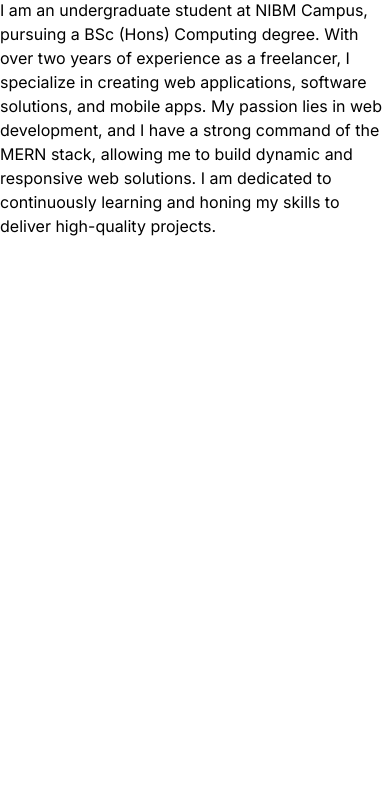
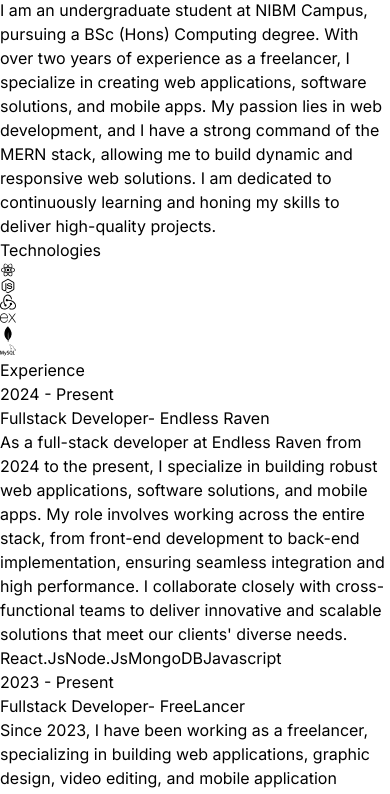
Before and after one commit to Ishan-Sandaruwan/my-portfolio-, a React (Vite) app: page / in a window 390 px wide. Shown: the part 1190-1984 px from the top of the page. Before the commit the page ends 1428 px from the top, so only its background shows below. Built offline with nearby package versions, Linux system fonts and the light colour scheme.

Commit message:
complete experience section

```diff
--- a/src/App.jsx
+++ b/src/App.jsx
@@ -1,7 +1,9 @@
 import "./App.css";
 import About from "./components/About";
+import Experience from "./components/Experience";
 import Hero from "./components/Hero";
 import Navbar from "./components/Navbar";
+import Technologies from "./components/Technologies";
 
 function App() {
   return (
@@ -13,6 +15,8 @@
         <Navbar/>
         <Hero />
         <About/>
+        <Technologies/>
+        <Experience/>
       </div>
     </div>
   );
--- a/src/components/About.jsx
+++ b/src/components/About.jsx
@@ -2,33 +2,28 @@
 
 const About = () => {
   return (
-    <div className="border-b border-neutral-700 lg:h-screen w-full flex justify-center items-center">
-      <div className="flex flex-col h-full w-full justify-evenly">
-        <h2 className="text-center text-5xl my-20">
-          About <span className="text-neutral-500"> Me</span>
-        </h2>
-        <div className="flex lg:flex-wrap flex-wrap-reverse">
-          <div className="w-full lg:w-1/2 lg:p-12 ">
+    <div className="border-b border-neutral-700 lg:h-screen w-full flex justify-center items-center pb-20 lg:pb-0">
+      <div className="flex lg:flex-wrap flex-wrap-reverse items-center pt-20 lg:pt-0">
+        <div className="w-full lg:w-1/2 lg:h-full lg:p-8">
           <img
             src="./hero.jpg"
             alt="about img"
-              className="h-[32rem] w-[32rem] rounded-2xl object-cover brightness-50 hover:brightness-100 transition-colors cursor-pointer shadow-lg shadow-purple-950 lg:ml-auto mx-auto lg:mx-0"
+            className="h-[65vh] rounded-2xl object-cover brightness-50 hover:brightness-100 transition-colors cursor-pointer shadow-lg shadow-purple-950 mx-auto mt-8 lg:mt-0"
           />
         </div>
-          <div className="w-full lg:w-1/2">
-            <div className="flex justify-center items-center lg:justify-start">
-              <p className="my-2 max-w-xl py-12">
-                I am an undergraduate student at NIBM Campus, pursuing a BSc
-                (Hons) Computing degree. With over two years of experience as a
-                freelancer, I specialize in creating web applications, software
-                solutions, and mobile apps. My passion lies in web development,
-                and I have a strong command of the MERN stack, allowing me to
-                build dynamic and responsive web solutions. I am dedicated to
-                continuously learning and honing my skills to deliver
-                high-quality projects.
+        <div className="w-full lg:w-1/2 flex flex-col justify-center items-center lg:items-start">
+          <h2 className="text-center text-5xl pb-16">
+            About <span className="text-neutral-500"> Me</span>
+          </h2>
+          <p className="pt-6 my-2 max-w-xl py-6 text-justify lg:text-left">
+            I am an undergraduate student at NIBM Campus, pursuing a BSc (Hons)
+            Computing degree. With over two years of experience as a freelancer,
+            I specialize in creating web applications, software solutions, and
+            mobile apps. My passion lies in web development, and I have a strong
+            command of the MERN stack, allowing me to build dynamic and
+            responsive web solutions. I am dedicated to continuously learning
+            and honing my skills to deliver high-quality projects.
           </p>
-            </div>
-          </div>
         </div>
       </div>
     </div>
--- /dev/null
+++ b/src/components/Experience.jsx
@@ -0,0 +1,32 @@
+import React from "react";
+import { Experience as exp } from "../constants/index.js";
+const Experience = () => {
+  return (
+    <div className='"border-b border-neutral-700 w-full  pb-20 lg:pb-0'>
+      <h3 className="my-20 text-center text-4xl">Experience</h3>
+      <div>
+        {exp.map((exp, index) => (
+          <div key={index} className="mb-8 flex flex-wrap lg:justify-center">
+            <div className="w-full lg:w-1/4">
+                <p className="mb-2 text-sm text-neutral-400">{exp.year}</p>
+            </div>
+            <div className="w-full max-w-xl lg:w-3/4">
+                <h6 className="mb-2 font-semibold">
+                    {exp.role}-{" "}
+                    <span className="text-sm text-purple-100">
+                        {exp.company}
+                    </span>
+                </h6>
+                <p className="mb-4 text-neutral-400">
+                    {exp.description}
+                </p>
+                {exp.technologies.map((tech,index)=>(<span key={index} className="mr-2 mt-4 rounded bg-neutral-900 px-2 py-1 text-sm font-medium text-purple-800">{tech}</span>))}
+            </div>
+          </div>
+        ))}
+      </div>
+    </div>
+  );
+};
+
+export default Experience;
--- a/src/components/Hero.jsx
+++ b/src/components/Hero.jsx
@@ -3,15 +3,15 @@
 const Hero = () => {
   return (
     <div
-      className="border-b border-neutral-700 lg:h-screen w-full flex justify-center items-center"
+      className="border-b border-neutral-700 lg:h-screen w-full flex justify-center items-center pb-20 lg:pb-0"
       id="hero"
     >
       <div className="flex flex-wrap items-center">
-        <div className="w-full lg:w-1/2 h-screen lg:h-auto flex flex-col items-center justify-center lg:items-start">
+        <div className="w-full lg:w-1/2 h-screen lg:h-auto flex flex-col justify-center lg:items-start">
           <h1 className="pb-16 text-6xl font-thin tracking-tight lg:mt-16 lg:text-6xl xl:text-8xl">
             Ishan Sandaruwan
           </h1>
-          <span className="text-2xl bg-gradient-to-tr from-pink-300 via-slate-400 to-purple-500 bg-clip-text tracking-tight text-transparent">
+          <span className="text-2xl bg-gradient-to-tr from-pink-300 via-slate-400 to-purple-500 bg-clip-text tracking-tight text-transparent ">
             Full Stack Developer
           </span>
           <p className="lg:pt-6 pt-16 my-2 max-w-xl py-6 font-light tracking-tighter">
@@ -23,11 +23,11 @@
           </p>
         </div>
 
-        <div className="w-full lg:w-1/2 h-screen lg:h-full lg:p-8 flex justify-center items-center">
+        <div className="w-full lg:w-1/2 lg:h-full lg:p-8 ">
           <img
             src="./profile.jpeg"
             alt="Ishan Sandaruwan"
-            className="h-[65vh] rounded-2xl object-cover brightness-50 hover:brightness-100 transition-colors cursor-pointer shadow-lg shadow-purple-950"
+            className="h-[65vh] rounded-2xl object-cover brightness-50 hover:brightness-100 transition-colors cursor-pointer shadow-lg shadow-purple-950 mx-auto"
           />
         </div>
       </div>
--- /dev/null
+++ b/src/components/Technologies.jsx
@@ -0,0 +1,40 @@
+import React from "react";
+import { RiReactjsFill , RiNodejsFill , } from "react-icons/ri";
+import { SiMongodb } from "react-icons/si";
+import { SiRedux } from "react-icons/si";
+import { SiExpress } from "react-icons/si";
+import { SiMysql } from "react-icons/si";
+
+
+const Technologies = () => {
+  return (
+    <div
+      className="border-b border-neutral-700 w-full flex flex-col justify-center items-center"
+      id="hero"
+    >
+      <h1 className="my-20 text-4xl text-center">Technologies</h1>
+      <div className="flex flex-wrap items-center justify-center gap-4 pb-20">
+        <div className="rounded-2xl border-4 border-neutral-800 p-4">
+          <RiReactjsFill className="text-4xl text-cyan-400" />
+        </div>
+        <div className="rounded-2xl border-4 border-neutral-800 p-4">
+          <RiNodejsFill className="text-4xl text-green-400" />
+        </div>
+        <div className="rounded-2xl border-4 border-neutral-800 p-4">
+          <SiRedux  className="text-4xl text-red-400" />
+        </div>
+        <div className="rounded-2xl border-4 border-neutral-800 p-4">
+          <SiExpress className="text-4xl text-slate-400" />
+        </div>
+        <div className="rounded-2xl border-4 border-neutral-800 p-4">
+          <SiMongodb className="text-4xl text-green-400" />
+        </div>
+        <div className="rounded-2xl border-4 border-neutral-800 p-4">
+          <SiMysql className="text-4xl text-blue-400" />
+        </div>
+      </div>
+    </div>
+  );
+};
+
+export default Technologies;
--- a/src/constants/index.js
+++ b/src/constants/index.js
@@ -0,0 +1,41 @@
+export const Experience = [
+  {
+    year: "2024 - Present ",
+    role: "Fullstack Developer",
+    company: "Endless Raven",
+    description:
+      "As a full-stack developer at Endless Raven from 2024 to the present, I specialize in building robust web applications, software solutions, and mobile apps. My role involves working across the entire stack, from front-end development to back-end implementation, ensuring seamless integration and high performance. I collaborate closely with cross-functional teams to deliver innovative and scalable solutions that meet our clients' diverse needs.",
+    technologies: ["React.Js", "Node.Js", "MongoDB", "Javascript"],
+  },
+  {
+    year: "2023 - Present ",
+    role: "Fullstack Developer",
+    company: "FreeLancer",
+    description:
+      "Since 2023, I have been working as a freelancer, specializing in building web applications, graphic design, video editing, and mobile application development. I deliver comprehensive digital solutions tailored to client needs, ensuring high-quality and impactful results. My diverse skill set allows me to tackle a wide range of projects, providing creative and technical expertise to bring ideas to life.",
+    technologies: [
+      "React.Js",
+      "Node.Js",
+      "Javascript",
+      "PhotoShop",
+      "AfterEffect",
+    ],
+  },
+  {
+    year: "2022 - Present ",
+    role: "Undergraduate Student",
+    company: "NIBM",
+    description:
+      "As an undergraduate student at NIBM, I have gained extensive knowledge and developed a wide range of skills through my coursework and collaborative projects with friends. My academic journey has equipped me with the ability to create software solutions, develop APIs, and build web and mobile applications. Engaging in these hands-on projects has honed my technical expertise and teamwork abilities, preparing me for a successful career in technology.",
+    technologies: [
+      "Java",
+      "c#",
+      "python",
+      "c++",
+      "MongoDB",
+      "Oracle",
+      "Kotlin",
+      "...",
+    ],
+  },
+];
```
Lines whose indentation alone changed are shown as unchanged.
